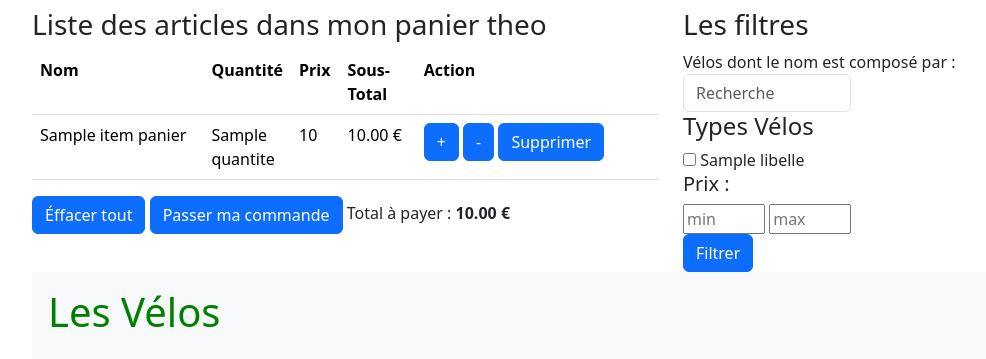
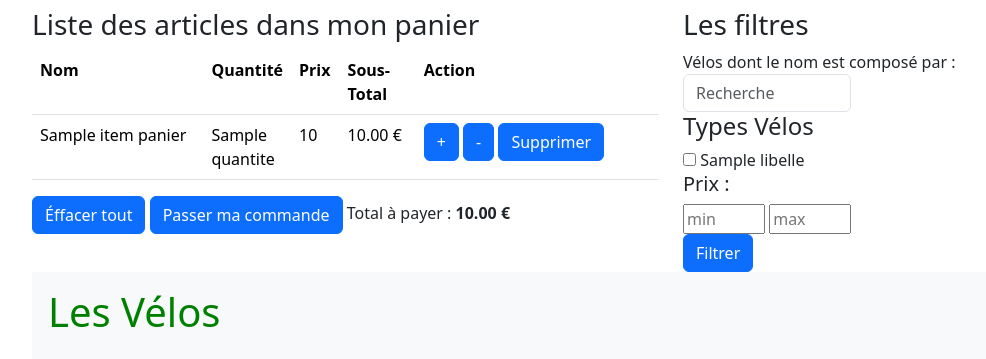
Before and after one commit to ibrahima-ngom/SAE_3.4.5_VELO, a Flask app: template templates/client/boutique/panier_article.html in a window 1280 px wide. Shown: the part 64-423 px from the top of the page, without its empty margins (62-1048 px from the left). Run offline with Flask 3, Linux system fonts and the light colour scheme; the template is opened without the code that fills it: most values are stand-ins (such as "Sample title", 1, 10 or a date in 2020); grey boxes marked "Sample" are stand-in pictures; some libraries are stand-ins or nearby versions.

Commit message:
dell midif bdd

```diff
--- a/templates/client/boutique/_panier.html
+++ b/templates/client/boutique/_panier.html
@@ -1,6 +1,6 @@
             <div class="col-7">
             {% if articles_panier | length >= 1 %}
-                <h3>Liste des articles dans mon panier theo</h3>
+                <h3>Liste des articles dans mon panier</h3>
                 <table class="table table-hover table-responsive">
                     <tr>
                         <th style="width: 300px">Nom</th>
```
